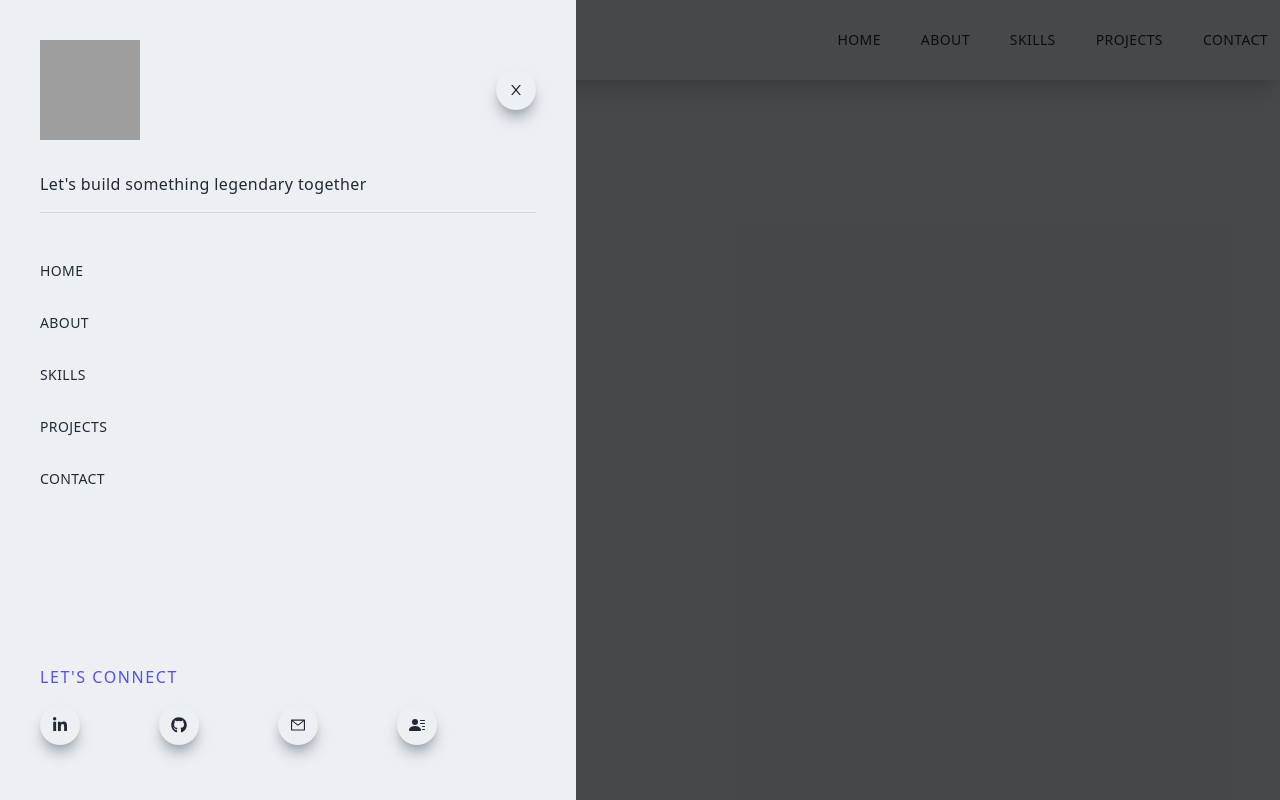
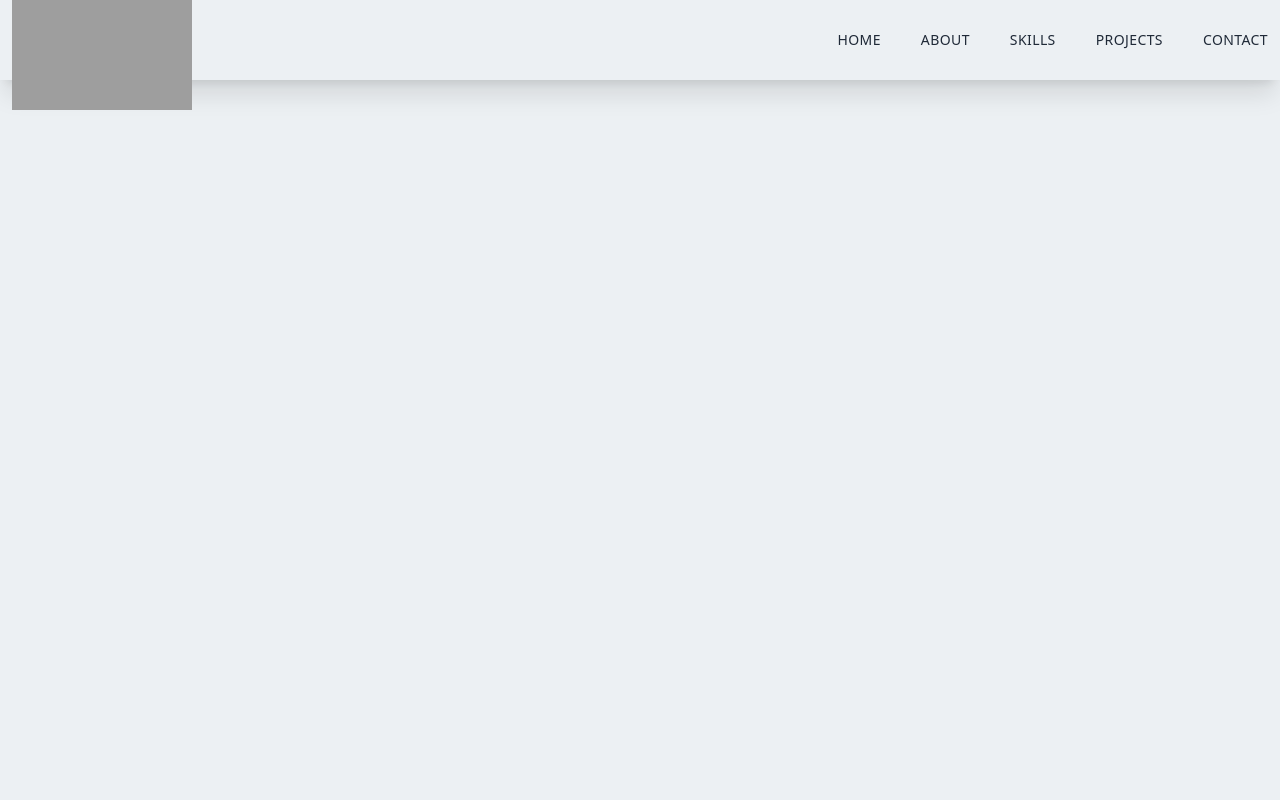
Before and after one commit to Skydodle/nextjs-portfolio, a Next.js app: page / in a window 1280 px wide. Built offline with nearby package versions, Linux system fonts and the light colour scheme; grey boxes are pictures that could not be loaded.

Commit message:
Set nav state to toggle the mobile overlay and menu on click

```diff
--- a/components/Navbar.jsx
+++ b/components/Navbar.jsx
@@ -1,11 +1,17 @@
 import Image from 'next/image';
 import Link from 'next/link';
-import React from 'react';
+import React, { useState } from 'react';
 import { AiOutlineMenu, AiOutlineClose, AiOutlineMail } from 'react-icons/ai';
 import { FaGithub, FaLinkedinIn } from 'react-icons/fa';
 import { BsFillPersonLinesFill } from 'react-icons/bs';
 
 const Navbar = () => {
+  const [nav, setNav] = useState(false);
+
+  const toggleNav = () => {
+    setNav(!nav);
+  };
+
   return (
     <div className='fixed w-full h-20 shadow-xl z-[100]'>
       <div className='flex justify-between items-center w-full h-full px-3 2xl:px-16'>
@@ -39,16 +45,26 @@
           </ul>
 
           {/*  Menu Icon */}
-          <div className='md:hidden'>
+          <div onClick={toggleNav} className='md:hidden'>
             <AiOutlineMenu size={25} />
           </div>
         </div>
       </div>
       {/** Mobile Menu */}
       {/* Overlay */}
-      <div className='fixed left-0 top-0 w-full h-screen bg-black/70'>
+      <div
+        className={
+          nav ? 'md:hidden fixed left-0 top-0 w-full h-screen bg-black/70' : ''
+        }
+      >
         {/* Side Drawer Menu*/}
-        <div className='fixed left-0 top-0 w-[75%] sm:w-[60%] md:w-[45%] h-screen bg-[#ecf0f2] p-10 ease-in duration-500'>
+        <div
+          className={
+            nav
+              ? 'fixed left-0 top-0 w-[75%] sm:w-[60%] md:w-[45%] h-screen bg-[#ecf0f2] p-10 ease-in duration-500'
+              : 'fixed left-[-100%] top-0 p-10 ease-in duration-300'
+          }
+        >
           <div>
             <div className='flex w-full items-center justify-between'>
               <Image
@@ -57,7 +73,10 @@
                 width='100'
                 height='100'
               />
-              <div className='rounded-full shadow-lg shadow-gray-400 p-3 cursor-pointer'>
+              <div
+                onClick={toggleNav}
+                className='rounded-full shadow-lg shadow-gray-400 p-3 cursor-pointer'
+              >
                 <AiOutlineClose />
               </div>
             </div>
```
